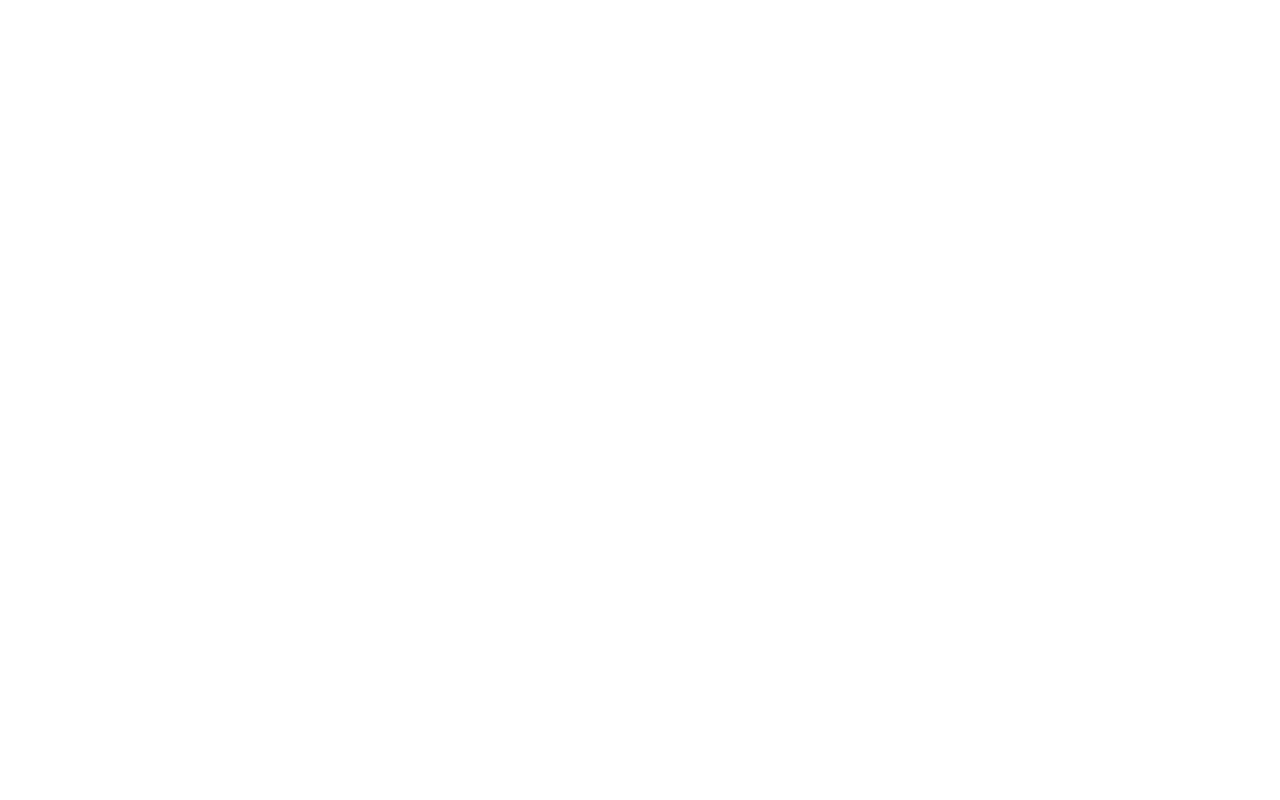
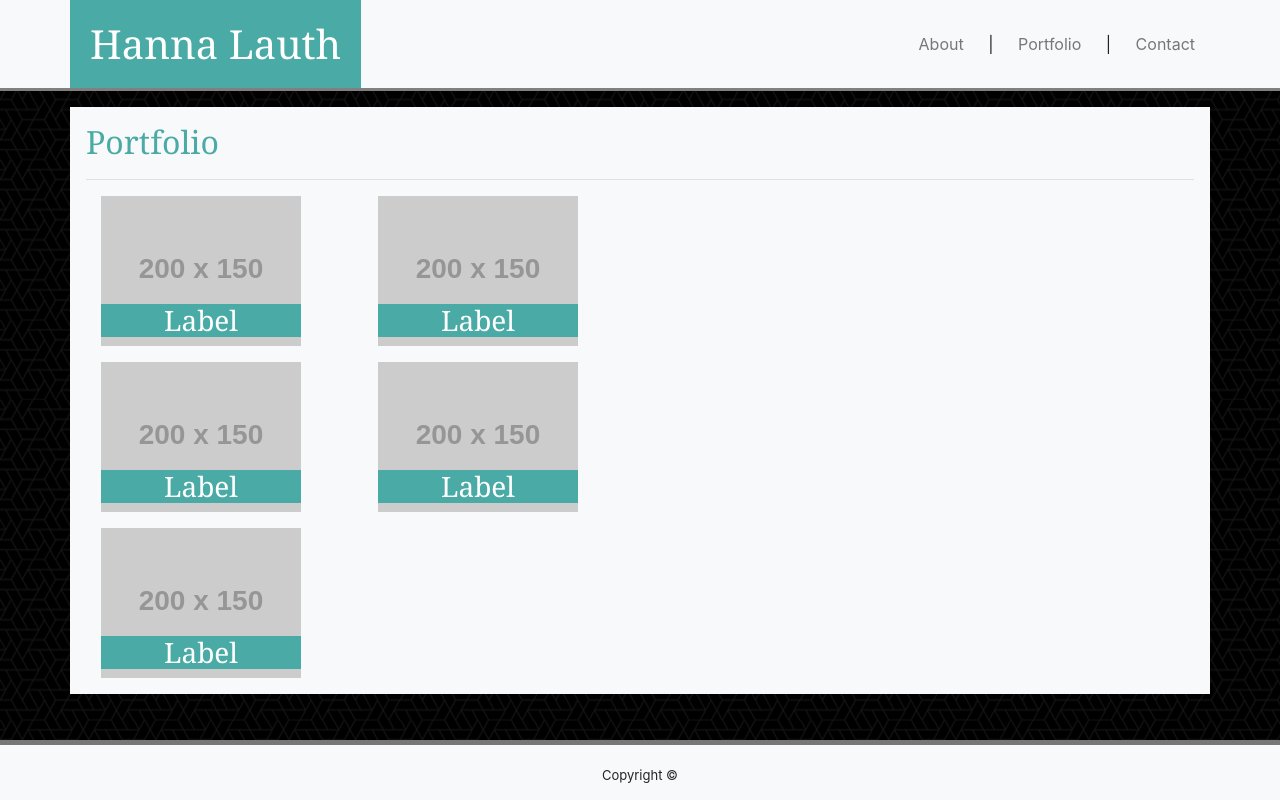
Before and after one commit to hmlauth/Bootstrap-Portfolio, a plain HTML site: page portfolio.html in a window 1280 px wide. Drawn offline with nearby package versions, Linux system fonts and the light colour scheme; placeholder pictures from the web are drawn by us.

Commit message:
Portfolio page done

```diff
--- a/assets/css/style.css
+++ b/assets/css/style.css
@@ -20,24 +20,38 @@ h1 {
     padding: 20px;
 }
 
-.section {
-    border: 1px solid grey;
-    padding: 10px;
+h2 {
+    padding-bottom: 10px;
+    color:#4aaaa5;
 }
 
-h2 {
-    padding-bottom: 10px;
-    color:  #4aaaa5;
+h3 {
+    background-color: #4aaaa5;
+    color: white;
+    text-align: center;
+    position: absolute;
+    bottom: 1px;
+    width: 200px;
+}
+
+h1, h2, h3 {
+    font-family: 'Georgia', 'Times', 'Times New Roman', serif;
+
+}
+
+col {
+    position: relative;
 }
 
 footer {
-    position: absolute;
+    position: fixed;
     bottom: 0;
     width: 100%;
+    border-top: 5px solid #777777;
+    text-align: center;
     height: 60px;
+    font-size: small;
+    margin-top: 10px;
+    left: 0;
     line-height: 60px;
-    background-color: #f8f9fa!;
-    color: black;
-    text-align: center;
-    border-top: 3px solid grey;;
 }
--- a/portfolio.html
+++ b/portfolio.html
@@ -0,0 +1,84 @@
+<!DOCTYPE html>
+<html>
+<head>
+    <meta charset="utf-8" />
+    <meta http-equiv="X-UA-Compatible" content="IE=edge">
+    <title>HW Week1 "Basic-Portfolio" using Bootstrap</title>
+    <meta name="viewport" content="width=device-width, initial-scale=1">
+    <!--Bootstrap CSS file first -->
+    <link rel="stylesheet" href="https://stackpath.bootstrapcdn.com/bootstrap/4.1.3/css/bootstrap.min.css" integrity="sha384-MCw98/SFnGE8fJT3GXwEOngsV7Zt27NXFoaoApmYm81iuXoPkFOJwJ8ERdknLPMO" crossorigin="anonymous">
+    <!--My style sheet comes second -->
+    <link rel="stylesheet" type="text/css" media="screen" href="assets/css/style.css" />
+    <script src="main.js"></script>
+</head>
+
+<body>
+    <!--Navbar wrapped inside a container to reduce width-->
+    <nav class="navbar navbar-expand-lg navbar-dark bg-light py-0">
+        <div class="container pl-0">
+            <a class="navbar-brand py-0 px-0 my-0" href="index.html">
+                <h1 class="mb-0">Hanna Lauth</h1>
+            </a>
+                <div class="nav-container">
+                    <nav>
+                        <a href="index.html">About</a>
+                        <span>|</span>
+                        <a href="portfolio.html">Portfolio</a>
+                        <span>|</span>
+                        <a href="contact.html">Contact</a>
+                    </nav>
+                </div>
+        </div>
+    </nav>
+
+    <!--Middle of page, i.e main content-->
+    <div class="container mt-3 bg-light">
+        <div class="row p-3 mb-5">
+            <div class="col">
+                <div class="row border-bottom">
+                    <h2>Portfolio</h2>
+                </div>
+                <div class="row mt-3">
+                    <div class="col-3">
+                        <img src="https://via.placeholder.com/200x150" alt="...">
+                        <div class="image-label">
+                            <h3>Label</h3>
+                        </div>
+                    </div>
+                    <div class="col-3">
+                        <img src="https://via.placeholder.com/200x150" alt="...">
+                        <div class="image-label">
+                            <h3>Label<h3>
+                        </div>
+                    </div>
+                </div>
+                <div class="row">
+                    <div class="col-3 mt-3">
+                        <img src="https://via.placeholder.com/200x150" alt="...">
+                        <div class="image-label">
+                            <h3>Label</h3>
+                        </div>
+                    </div>
+                    <div class="col-3 mt-3">
+                        <img src="https://via.placeholder.com/200x150" alt="...">
+                        <div class="image-label">
+                            <h3>Label</h3>
+                        </div>
+                    </div>
+                </div>
+                <div class="row">
+                    <div class="col-3 mt-3">
+                        <img src="https://via.placeholder.com/200x150" alt="...">
+                        <div class="image-label">
+                            <h3>Label</h3>
+                        </div>
+                    </div>
+                </div>
+        </div>
+    </div>
+
+<!--Insert footer-->
+<footer class="bg-light">Copyright &copy;</footer>
+
+</body>
+</html>
```
Also changed, not shown: index.html (+7 -9 lines).
